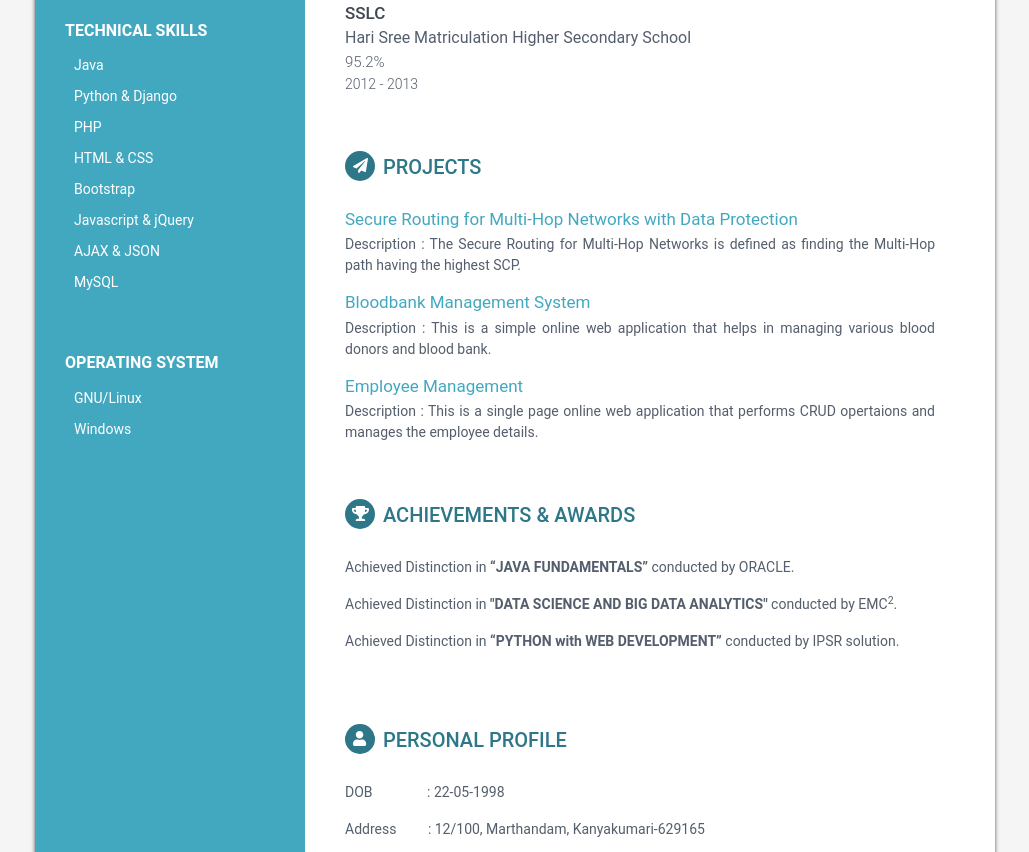
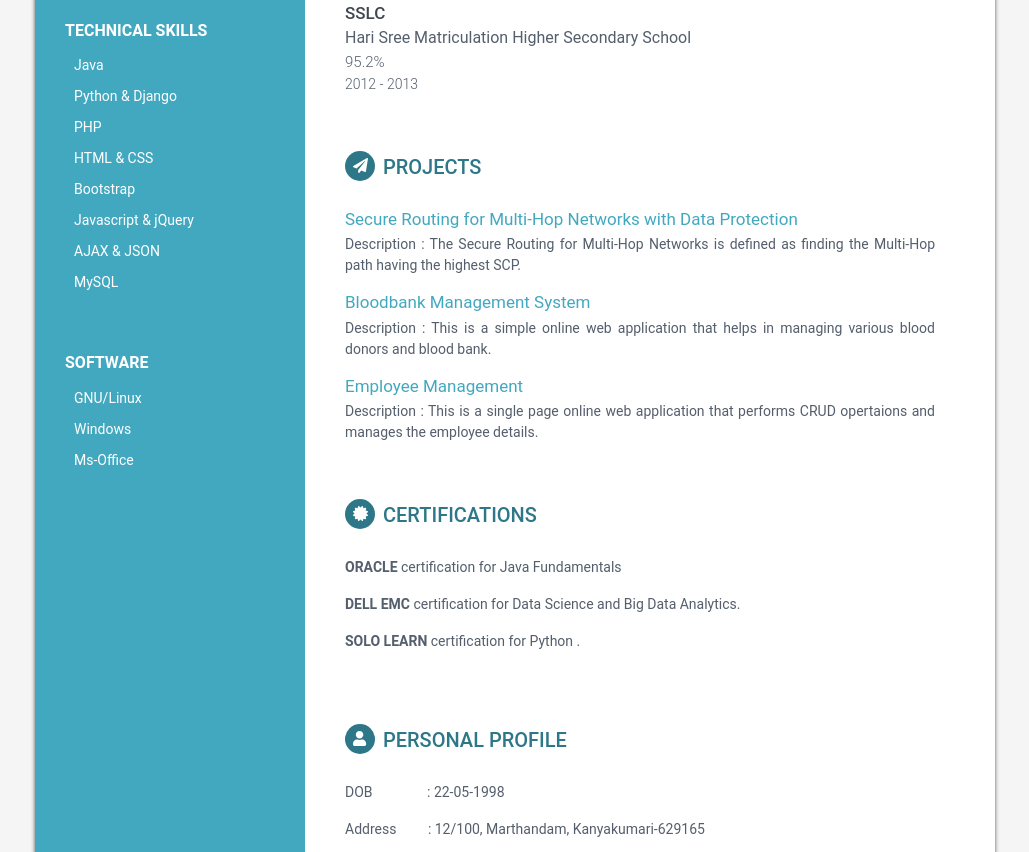
Before and after one commit to Naraesh/Naraesh.github.io, a plain HTML site: page index.html in a window 1280 px wide. Shown: the part 535-1387 px from the top of the page, without its empty margins (125-1154 px from the left). Drawn offline with Linux system fonts and the light colour scheme.

Commit message:
Update index.html

```diff
--- a/index.html
+++ b/index.html
@@ -44,10 +44,11 @@
             </div><!--//interests-->
 
             <div class="interests-container container-block">
-                <h2 class="container-block-title">Operating System</h2>
+                <h2 class="container-block-title">Software</h2>
                 <ul class="list-unstyled interests-list">
                     <li>GNU/Linux</li>
                     <li>Windows</li>
+                    <li>Ms-Office</li>
                 </ul>
             </div><!--//interests-->
 
@@ -118,13 +119,14 @@
 
             </section><!--//section-->
 
+
             <section class="skills-section section">
-                <h2 class="section-title"><span class="icon-holder"><i class="fas fa-trophy"></i></span>ACHIEVEMENTS &amp; Awards</h2>
+                <h2 class="section-title"><span class="icon-holder"><i class="fas fa-certificate"></i></span>Certifications</h2>
                 <div class="skillset">
                     <div class="item">
-                       <p class="p"> Achieved Distinction in <span style="font-weight: bolder;"> “JAVA FUNDAMENTALS”</span> conducted by ORACLE.</p>
-                       <p class="p">Achieved Distinction in <span style="font-weight: bolder;"> "DATA SCIENCE AND BIG DATA ANALYTICS"</span> conducted by EMC<sup>2</sup>.</p>
-                      <p class="p"> Achieved Distinction in <span style="font-weight: bolder;"> “PYTHON with WEB DEVELOPMENT”</span> conducted by IPSR solution.</p>
+                       <p class="p"><span style="font-weight: bolder;"> ORACLE</span> certification for Java Fundamentals </p>
+                       <p class="p"><span style="font-weight: bolder;"> DELL EMC</span> certification for Data Science and Big Data Analytics.</p>
+                       <p class="p"><span style="font-weight: bolder;"> SOLO LEARN</span> certification for Python .</p>
                     </div><!--//item-->
                 </div>
             </section ><!--//skills-section-->
```
